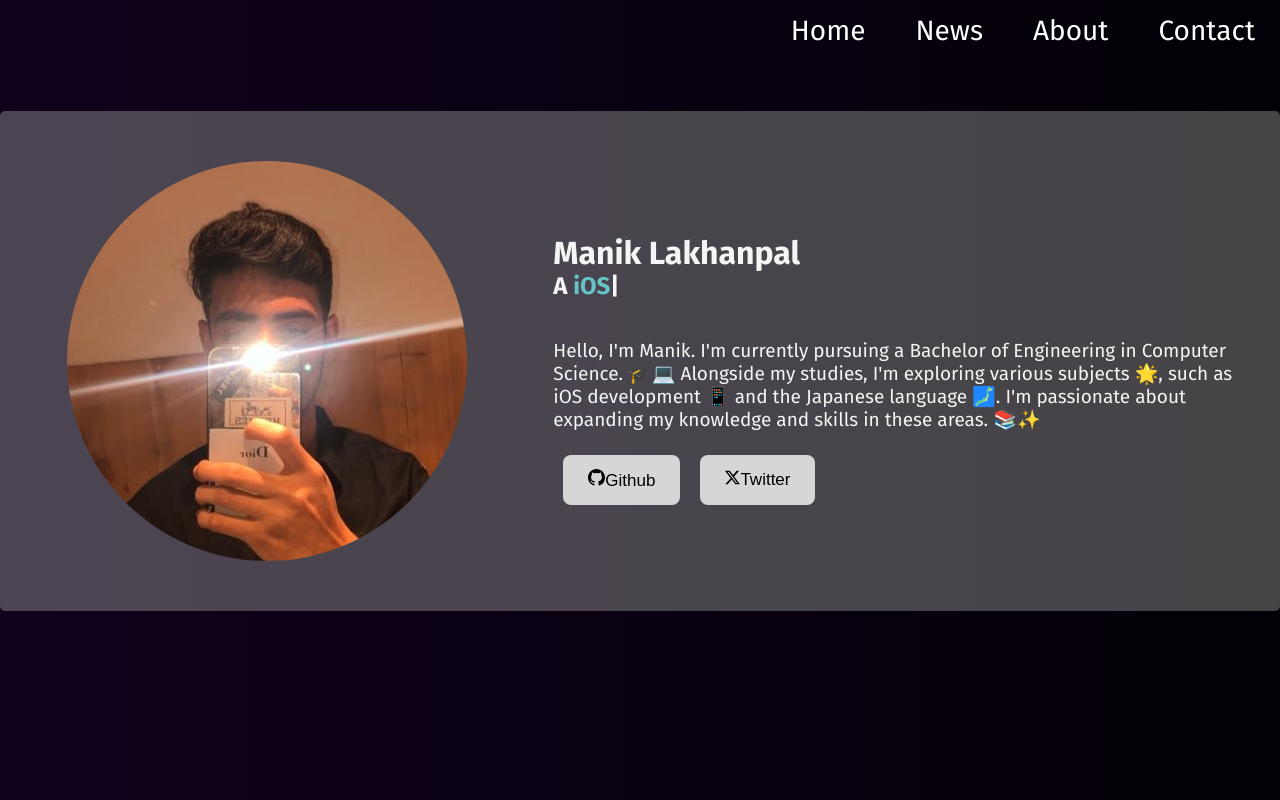
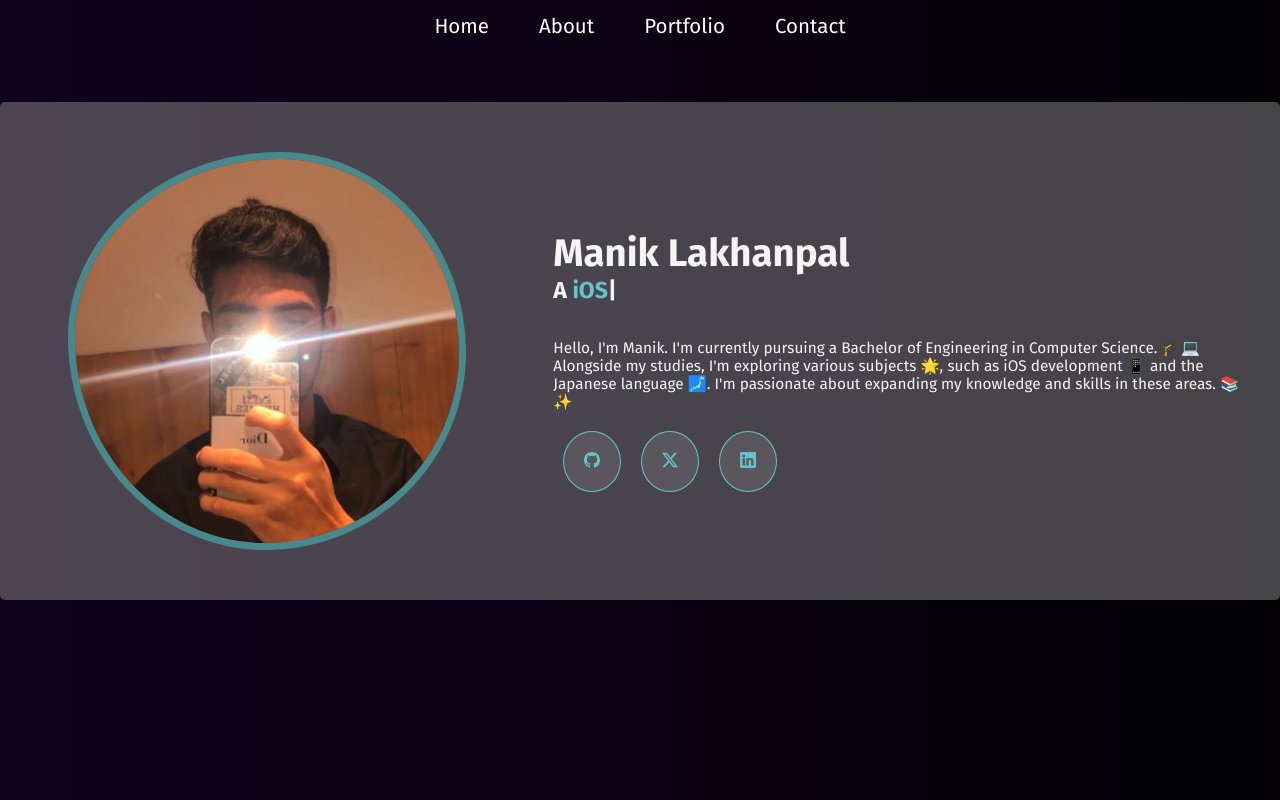
Before and after one commit to ManikLakhanpal/MySite, a React (Vite) app: page / in a window 1280 px wide. Built offline with nearby package versions, Linux system fonts and the light colour scheme.

Commit message:
Modified the looks of the site

```diff
--- a/public/style.css
+++ b/public/style.css
@@ -8,18 +8,17 @@ body {
 }
 
 nav {
-  font-size: 28px;
+  font-size: 1.6vw;
 }
 
 ul {
+  display: flex;
+  flex-direction: row-reverse;
+  justify-content: center;
   list-style-type: none;
   margin: 0;
   padding: 0;
   overflow: hidden;
-}
-
-li {
-  float: right;
 }
 
 li a {
@@ -39,19 +38,18 @@ li a {
 
 li a:hover {
   background-color: #282033;
+  text-decoration: underline;
 }
 
 img {
   margin: 50px 0;
-  height: 400px;
-  width: 400px;
-  border-radius: 100%;
+  width: 30vw;
+  border: 7px solid #49898b;
+  border-radius: 51% 49% 48% 52% / 49% 49% 51% 51%;
   transition: box-shadow 0.3s ease-in-out;
+  animation: borderAnimation 5s linear infinite;
 }
 
-img:hover {
-  box-shadow: 0 0 30px rgba(54, 0, 105, 0.7);
-}
 
 main {
   margin-top: 50px;
@@ -79,8 +77,19 @@ main {
   /* border: 1px solid white; Testing */
 }
 
+.main-child > h1 {
+  font-size: 3vw;
+  font-weight: 8000;
+}
+
+.main-child > h2 {
+  font-size: 1.8vw;
+  font-weight: 5000;
+}
+
+
 .main-child > p {
-  font-size: 19px;
+  font-size: 1.2vw;
 }
 
 .main-info {
@@ -114,11 +123,11 @@ main {
 }
 
 .social-button {
-  background-color: rgba(245, 245, 245, 0.828);
-  padding: 14px 25px;
-  border: 0;
-  border-radius: 8px;
-  font-size: 17px;
+  background-color: rgba(245, 245, 245, 0.1);
+  padding: 20px;
+  border: 1px solid #66c3c7;;
+  color: #66c3c7;;
+  border-radius: 100%;
   margin: 5px 10px;
   transition: transform 0.4s, background-color 0.4s, color 0.4s, box-shadow 0.5s;
   transition-timing-function: cubic-bezier(0.175, 0.885, 0.32, 1.275);
@@ -142,3 +151,21 @@ main {
     opacity: 100%;
   }
 }
+
+@keyframes borderAnimation {
+  0% {
+    border-radius: 51% 49% 48% 52% / 49% 49% 51% 51%;
+  }
+
+  35% {
+    border-radius: 60% 40% 57% 43% / 40% 54% 46% 60%;
+  }
+
+  65% {
+    border-radius: 67% 33% 68% 32% / 27% 70% 30% 73%;
+  }
+
+  100% {
+    border-radius: 51% 49% 48% 52% / 49% 49% 51% 51%;
+  }
+}
--- a/src/components/homeMain.jsx
+++ b/src/components/homeMain.jsx
@@ -1,6 +1,6 @@
 import React from "react";
 import Typed from "typed.js";
-import { GitHubButton, TwitterButton } from "./socalButtons";
+import { GitHubButton, TwitterButton, LinkedInButton } from "./socalButtons";
 
 function HomeMain() {
   const el = React.useRef();
@@ -47,8 +47,9 @@ function HomeMain() {
           📚✨
         </p>
         <div className="action-button">
-          <GitHubButton text="Github" />
-          <TwitterButton text="Twitter" />
+          <GitHubButton  />
+          <TwitterButton />
+          <LinkedInButton />
         </div>
       </div>
     </main>
--- a/src/components/navigationBar.jsx
+++ b/src/components/navigationBar.jsx
@@ -8,10 +8,10 @@ function NavigationBar() {
           <a href="#">Contact</a>
         </li>
         <li>
-          <a href="#">About</a>
+          <a href="#">Portfolio</a>
         </li>
         <li>
-          <a href="#">News</a>
+          <a href="#">About</a>
         </li>
         <li>
           <a href="#">Home</a>
--- a/src/components/socalButtons.jsx
+++ b/src/components/socalButtons.jsx
@@ -1,37 +1,52 @@
 import React from "react";
 
-function GitHubButton(props) {
+function GitHubButton() {
   return (
     <button type="button" className="social-button">
       <svg
         xmlns="http://www.w3.org/2000/svg"
-        width="17"
-        height="17"
+        width="16"
+        height="16"
         fill="currentColor"
         viewBox="0 0 16 16"
       >
         <path d="M8 0C3.58 0 0 3.58 0 8c0 3.54 2.29 6.53 5.47 7.59.4.07.55-.17.55-.38 0-.19-.01-.82-.01-1.49-2.01.37-2.53-.49-2.69-.94-.09-.23-.48-.94-.82-1.13-.28-.15-.68-.52-.01-.53.63-.01 1.08.58 1.23.82.72 1.21 1.87.87 2.33.66.07-.52.28-.87.51-1.07-1.78-.2-3.64-.89-3.64-3.95 0-.87.31-1.59.82-2.15-.08-.2-.36-1.02.08-2.12 0 0 .67-.21 2.2.82.64-.18 1.32-.27 2-.27s1.36.09 2 .27c1.53-1.04 2.2-.82 2.2-.82.44 1.1.16 1.92.08 2.12.51.56.82 1.27.82 2.15 0 3.07-1.87 3.75-3.65 3.95.29.25.54.73.54 1.48 0 1.07-.01 1.93-.01 2.2 0 .21.15.46.55.38A8.01 8.01 0 0 0 16 8c0-4.42-3.58-8-8-8" />
       </svg>
-      {props.text}
     </button>
   );
 }
 
-function TwitterButton(props) {
+function TwitterButton() {
   return (
     <button type="button" className="social-button">
       <svg
         xmlns="http://www.w3.org/2000/svg"
-        width="15"
-        height="15"
+        width="16"
+        height="16"
         fill="currentColor"
         viewBox="0 0 16 16"
       >
         <path d="M12.6.75h2.454l-5.36 6.142L16 15.25h-4.937l-3.867-5.07-4.425 5.07H.316l5.733-6.57L0 .75h5.063l3.495 4.633L12.601.75Zm-.86 13.028h1.36L4.323 2.145H2.865z" />
       </svg>
-      {props.text}
     </button>
   );
 }
 
-export { GitHubButton, TwitterButton };
+function LinkedInButton() {
+  return (
+    <button type="button" className="social-button">
+      <svg
+        xmlns="http://www.w3.org/2000/svg"
+        width="16"
+        height="16"
+        fill="currentColor"
+        class="bi bi-linkedin"
+        viewBox="0 0 16 16"
+      >
+        <path d="M0 1.146C0 .513.526 0 1.175 0h13.65C15.474 0 16 .513 16 1.146v13.708c0 .633-.526 1.146-1.175 1.146H1.175C.526 16 0 15.487 0 14.854zm4.943 12.248V6.169H2.542v7.225zm-1.2-8.212c.837 0 1.358-.554 1.358-1.248-.015-.709-.52-1.248-1.342-1.248S2.4 3.226 2.4 3.934c0 .694.521 1.248 1.327 1.248zm4.908 8.212V9.359c0-.216.016-.432.08-.586.173-.431.568-.878 1.232-.878.869 0 1.216.662 1.216 1.634v3.865h2.401V9.25c0-2.22-1.184-3.252-2.764-3.252-1.274 0-1.845.7-2.165 1.193v.025h-.016l.016-.025V6.169h-2.4c.03.678 0 7.225 0 7.225z" />
+      </svg>
+    </button>
+  );
+}
+
+export { GitHubButton, TwitterButton, LinkedInButton };
```
